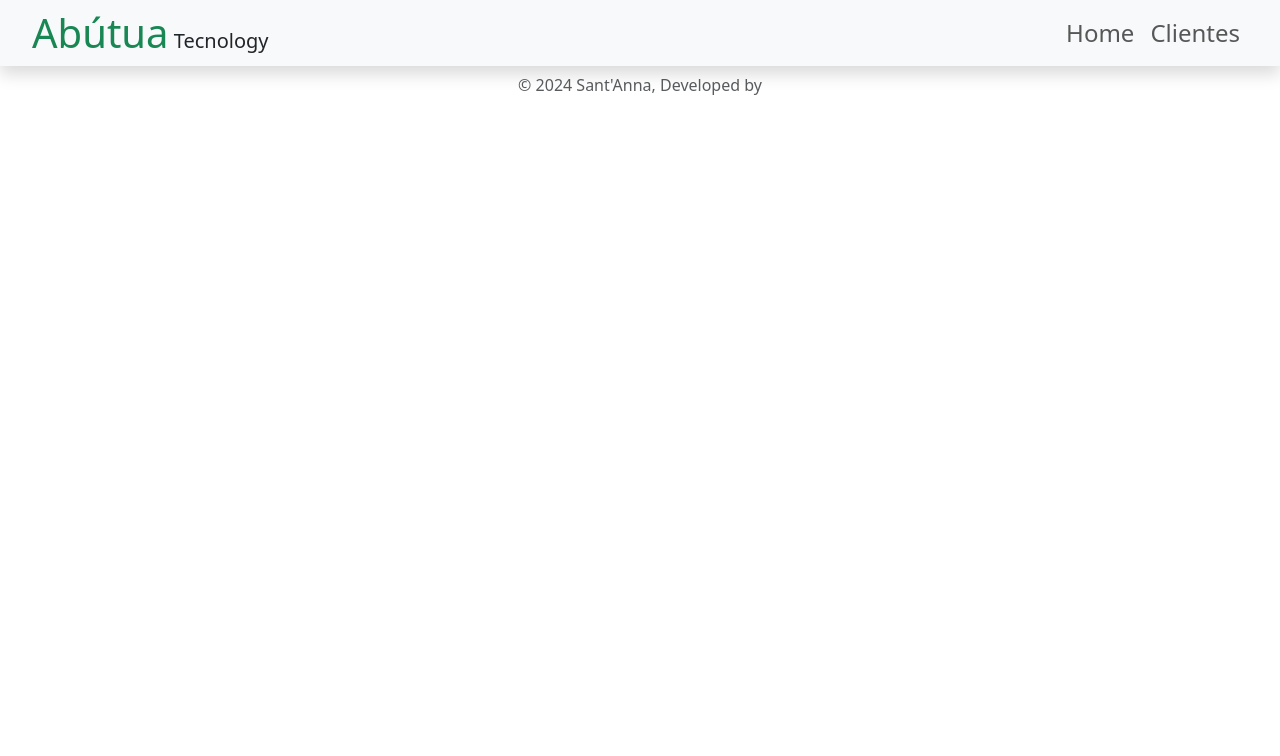
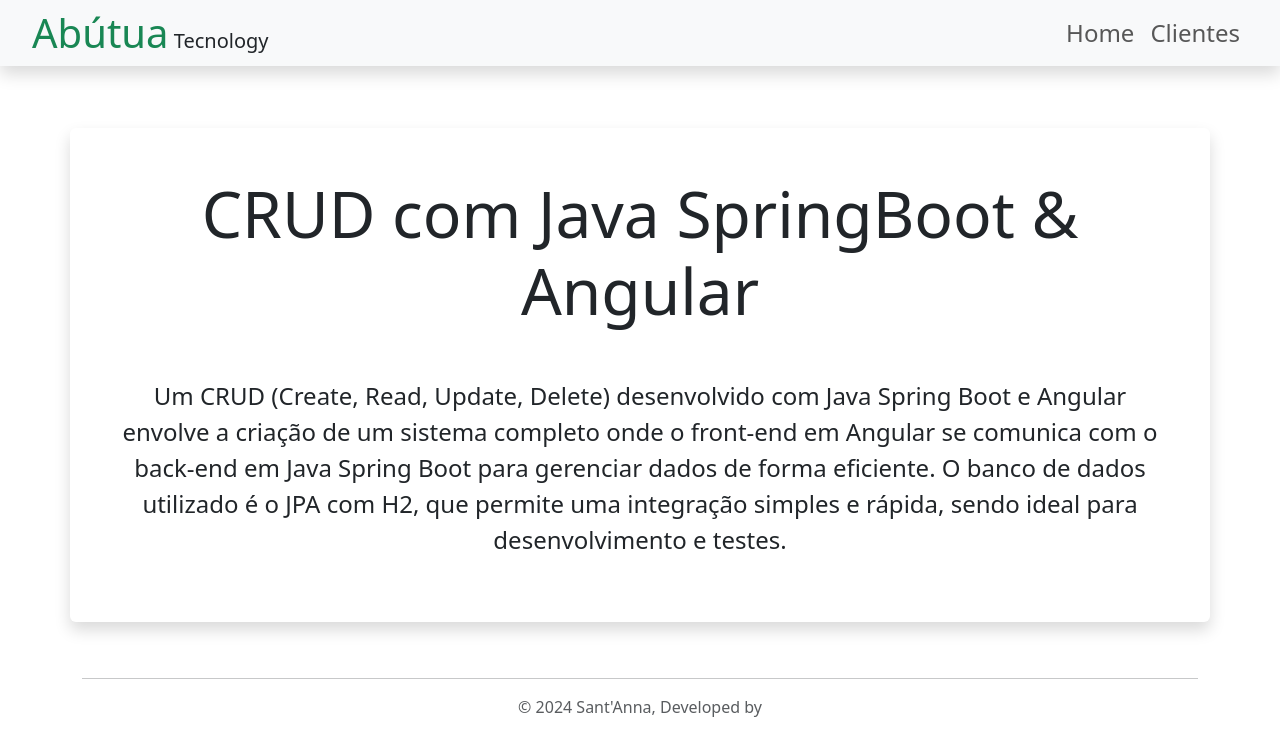
Before and after one commit to santannal/Bootcamp-Clients-CRUD, an Angular app in the folder frontend-project/: page / in a window 1280 px wide. Shown: the top 756 px of the page. Built offline with nearby package versions, Linux system fonts and the light colour scheme.

Commit message:
closes #10

```diff
--- a/frontend-project/src/app/components/home/home.component.html
+++ b/frontend-project/src/app/components/home/home.component.html
@@ -0,0 +1,8 @@
+<div class="container shadow rounded p-5" style="margin-top: 8rem;">
+    <h1 class="display-3 text-center">CRUD com Java SpringBoot & Angular</h1>
+    <p class="mt-5 fs-4 text-center">Um CRUD (Create, Read, Update, Delete) desenvolvido com Java Spring Boot e Angular
+        envolve a
+        criação de um sistema completo onde o front-end em Angular se comunica com o back-end em Java Spring Boot para
+        gerenciar dados de forma eficiente. O banco de dados utilizado é o JPA com H2, que permite uma integração
+        simples e rápida, sendo ideal para desenvolvimento e testes.</p>
+</div>
```
